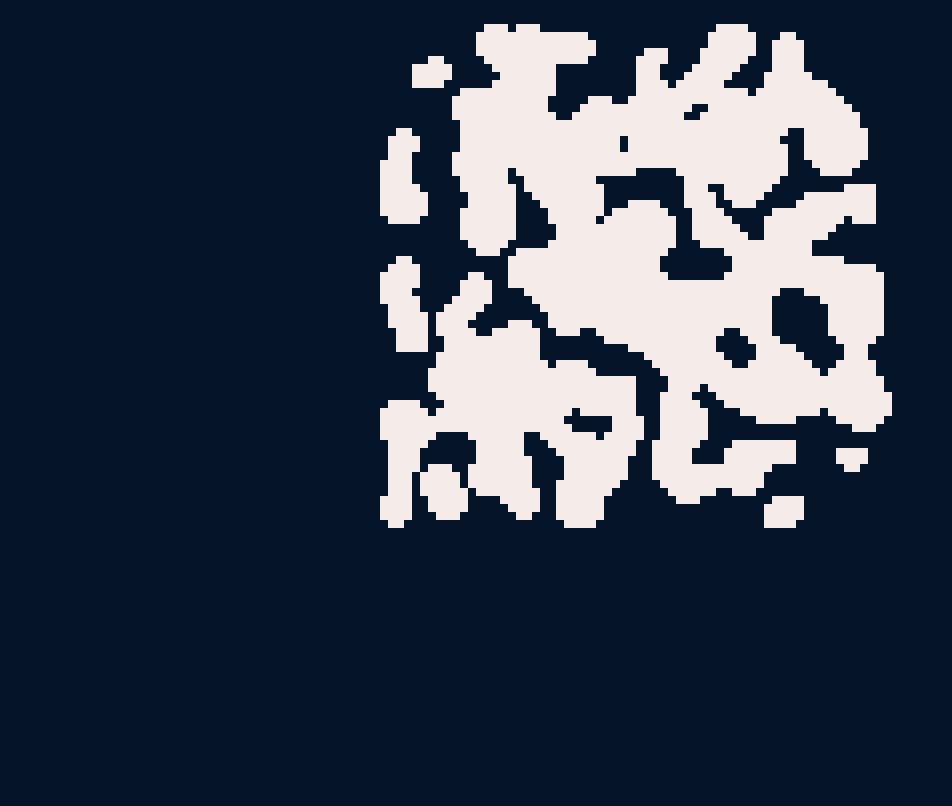
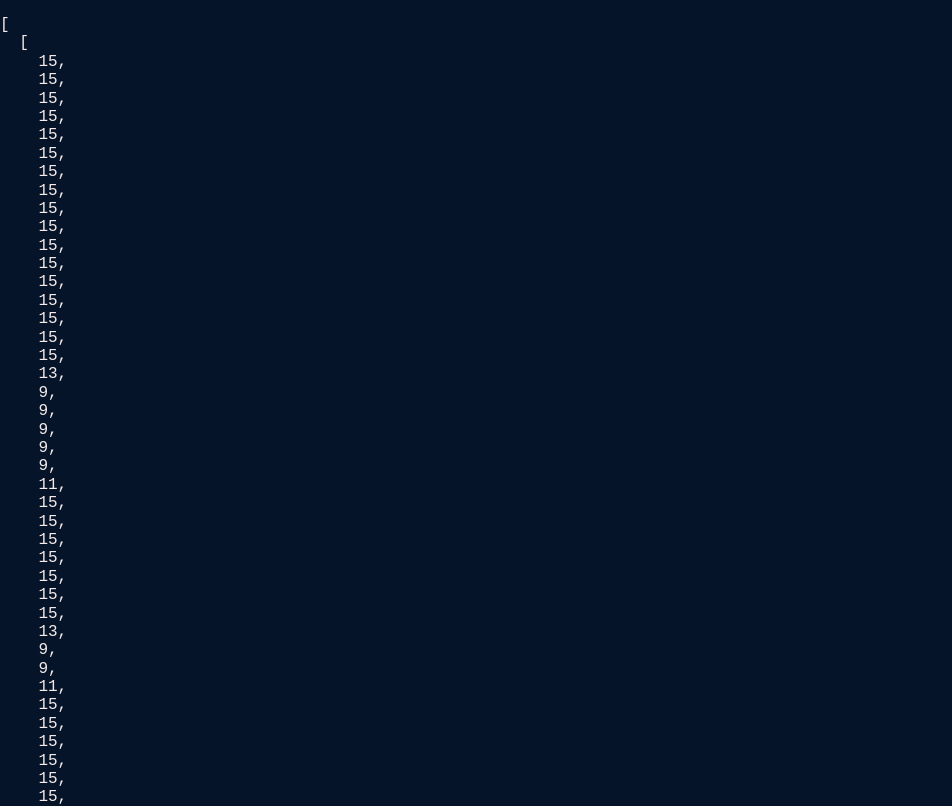
Before and after one commit to benjaminkimball/cellular-automata, a Next.js app: page / in a window 1280 px wide. Shown: the top 806 px of the page, without its empty margins (0-952 px from the left). Built offline with nearby package versions, Linux system fonts and the light colour scheme.

Commit message:
Revert to basic array display

```diff
--- a/components/cell.jsx
+++ /dev/null
@@ -1,142 +0,0 @@
-import React from "react";
-import styled from "styled-components";
-
-const Cell = styled.svg.attrs(({ x, y, isEmpty, isFilled }) => ({
-  style: {
-    backgroundColor: isFilled ? "#06142a" : "#f5ebe8",
-    fill: isEmpty ? "none" : "#f5ebe8",
-    gridColumnStart: x + 1,
-    gridRowStart: y + 1
-  }
-}))`
-  width: 100%;
-  height: 100%;
-`;
-
-export default ({ x, y, value }) => {
-  switch (value) {
-    case 0: {
-      return <Cell as="div" x={x} y={y} isEmpty />;
-    }
-
-    case 1: {
-      return (
-        <Cell viewBox="0 0 10 10" x={x} y={y}>
-          <polygon points="0,5 5,10 0,10" />
-        </Cell>
-      );
-    }
-
-    case 2: {
-      return (
-        <Cell viewBox="0 0 10 10" x={x} y={y}>
-          <polygon points="10,5 5,10 10,10" />
-        </Cell>
-      );
-    }
-
-    case 3: {
-      return (
-        <Cell viewBox="0 0 10 10" x={x} y={y}>
-          <polygon points="0,5 10,5 10,10 0,10" />
-        </Cell>
-      );
-    }
-
-    case 4: {
-      return (
-        <Cell viewBox="0 0 10 10" x={x} y={y}>
-          <polygon points="5,0 10,0 10,5" />
-        </Cell>
-      );
-    }
-
-    case 5: {
-      return (
-        <Cell viewBox="0 0 10 10" x={x} y={y}>
-          <polygon points="5,0 10,0 10,5 5,10 0,10 0,5" />
-        </Cell>
-      );
-    }
-
-    case 6: {
-      return (
-        <Cell viewBox="0 0 10 10" x={x} y={y}>
-          <polygon points="5,0 10,0 10,10 5,10" />
-        </Cell>
-      );
-    }
-
-    case 7: {
-      return (
-        <Cell viewBox="0 0 10 10" x={x} y={y}>
-          <polygon points="5,0 10,0 10,10 0,10 0,5" />
-        </Cell>
-      );
-    }
-
-    case 8: {
-      return (
-        <Cell viewBox="0 0 10 10" x={x} y={y}>
-          <polygon points="0,0 5,0 0,5" />
-        </Cell>
-      );
-    }
-
-    case 9: {
-      return (
-        <Cell viewBox="0 0 10 10" x={x} y={y}>
-          <polygon points="0,0 5,0 5,10 0,10" />
-        </Cell>
-      );
-    }
-
-    case 10: {
-      return (
-        <Cell viewBox="0 0 10 10" x={x} y={y}>
-          <polygon points="0,0 5,0 10,5 10,10 5,10 0,5" />
-        </Cell>
-      );
-    }
-
-    case 11: {
-      return (
-        <Cell viewBox="0 0 10 10" x={x} y={y}>
-          <polygon points="0,0 5,0 10,5 10,10 0,10" />
-        </Cell>
-      );
-    }
-
-    case 12: {
-      return (
-        <Cell viewBox="0 0 10 10" x={x} y={y}>
-          <polygon points="0,0 10,0 10,5 0,5" />
-        </Cell>
-      );
-    }
-
-    case 13: {
-      return (
-        <Cell viewBox="0 0 10 10" x={x} y={y}>
-          <polygon points="0,0 10,0 10,5 5,10 0,10" />
-        </Cell>
-      );
-    }
-
-    case 14: {
-      return (
-        <Cell viewBox="0 0 10 10" x={x} y={y}>
-          <polygon points="0,0 10,0 10,10 5,10 0,5" />
-        </Cell>
-      );
-    }
-
-    case 15: {
-      return <Cell as="div" x={x} y={y} isFilled />;
-    }
-
-    default: {
-      return <Cell as="div" x={x} y={y} isEmpty />;
-    }
-  }
-};
--- a/components/map.jsx
+++ /dev/null
@@ -1,38 +0,0 @@
-import React from "react";
-import styled from "styled-components";
-
-import generateMap from "../lib/generate-map";
-import marchingSquares from "../lib/marching-squares";
-import smoothMap from "../lib/smooth-map";
-
-import Cell from "./cell";
-
-const Grid = styled.div.attrs(({ width, height, cellSize }) => ({
-  style: {
-    width: `${width * cellSize}px`,
-    height: `${height * cellSize}px`,
-    gridTemplateColumns: `repeat(${width}, 1fr)`,
-    gridTemplateRows: `repeat(${height}, 1fr)`
-  }
-}))`
-  display: grid;
-  margin: 24px auto;
-`;
-
-const Map = ({ width, height, seed, threshold, cellSize, iterations }) => {
-  const initial = generateMap({ width, height, seed, threshold, cellSize });
-  const smoothed = smoothMap(initial, iterations);
-  const map = marchingSquares(smoothed);
-
-  return (
-    <Grid width={width} height={height} cellSize={cellSize}>
-      {map.map((rows, x) =>
-        rows.map((value, y) => (
-          <Cell key={`${x}${y}`} x={x} y={y} value={value} />
-        ))
-      )}
-    </Grid>
-  );
-};
-
-export default Map;
--- a/pages/index.jsx
+++ b/pages/index.jsx
@@ -1,8 +1,23 @@
 import React from "react";
 
-import Map from "../components/map";
+import generateMap from "../lib/generate-map";
+import marchingSquares from "../lib/marching-squares";
+import smoothMap from "../lib/smooth-map";
 
-const IndexPage = props => <Map {...props} />;
+const IndexPage = ({
+  width,
+  height,
+  seed,
+  threshold,
+  cellSize,
+  iterations
+}) => {
+  const initial = generateMap({ width, height, seed, threshold, cellSize });
+  const smoothed = smoothMap(initial, iterations);
+  const map = marchingSquares(smoothed);
+
+  return <pre>{JSON.stringify(map, null, 2)}</pre>;
+};
 
 IndexPage.getInitialProps = async ({ query }) => {
   const { width, height, seed, threshold, cellSize, iterations } = query;
```
